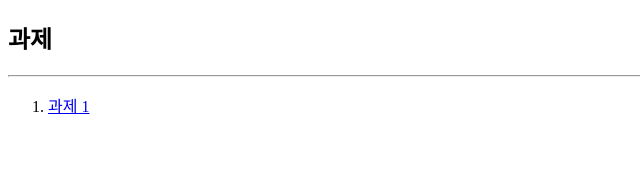
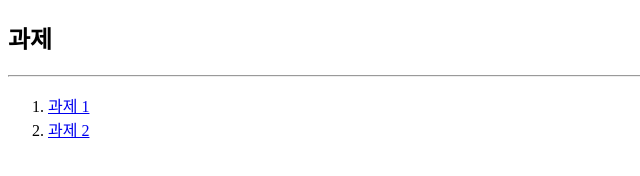
Before and after one commit to JungYunna/home, a plain HTML site: page index.html in a window 1280 px wide. Shown: the full height of the page, 0-640 px from the left. Drawn offline with Linux system fonts and the light colour scheme.

Commit message:
과제 2추가

```diff
--- a/index.html
+++ b/index.html
@@ -8,6 +8,7 @@
 <h2>과제</h2> <hr>
 <ol>
     <li><a href="reports/report01_01.html">과제 1</a></li>
+    <li><a href="reports/report02.html">과제 2</a></li>
 </ol>
 </body>
 </html>
```
